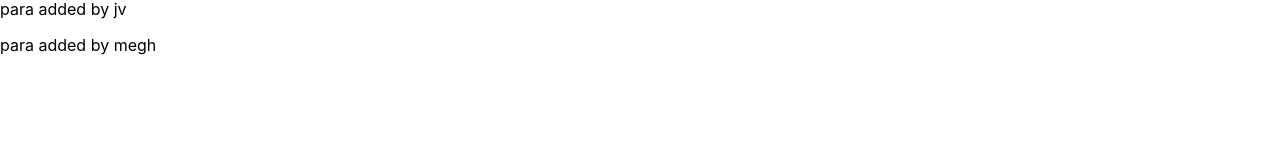
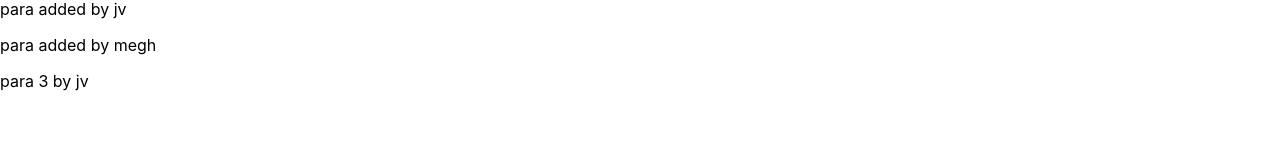
Before and after one commit to meghs-nads/SampleReactProject, a React (Create React App) app: page / in a window 1280 px wide. Shown: the part 346-507 px from the top of the page. Built offline with nearby package versions, Linux system fonts and the light colour scheme.

Commit message:
jv para 3 added

```diff
--- a/src/App.js
+++ b/src/App.js
@@ -28,6 +28,8 @@ const App = () => {
 
       <p>para added by jv</p>
       <p>para added by megh</p>
+
+      <p> para 3 by jv</p>
       <Footer />
     </div>
   );
```
